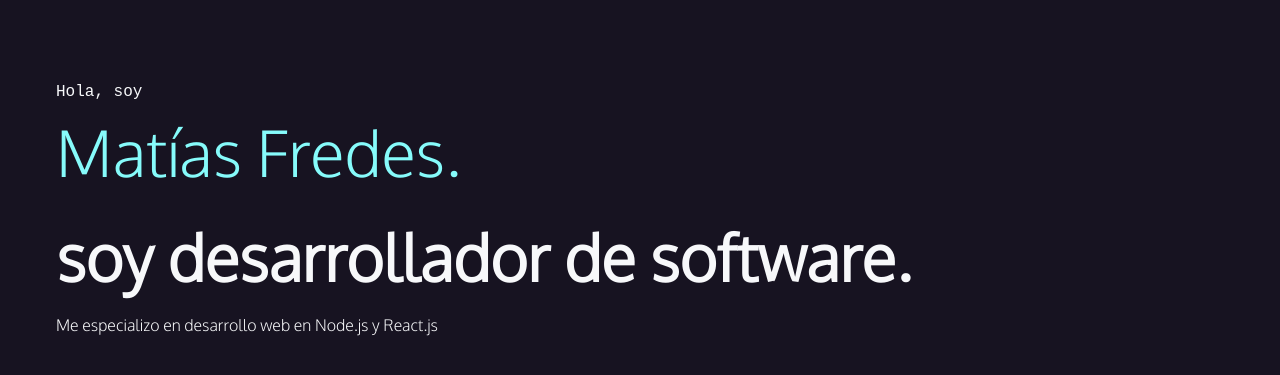
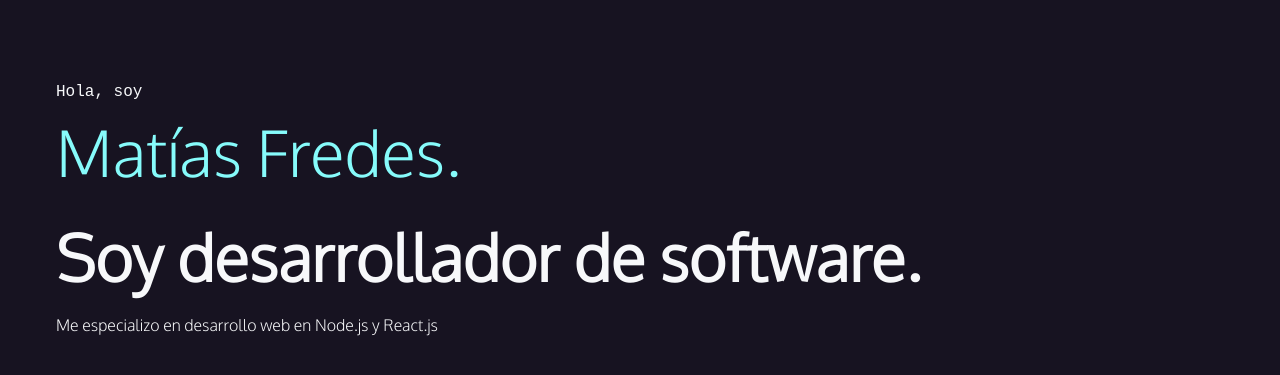
Before and after one commit to MatiasFredes/matidev-site, a website: page public/index.html in a window 1280 px wide. Shown: the part 67-442 px from the top of the page. Drawn offline with Linux system fonts and the light colour scheme; a web font is replaced by a local one.

Commit message:
Arreglo error ortografico en el html

```diff
--- a/public/index.html
+++ b/public/index.html
@@ -45,7 +45,7 @@
     </nav>
     <section id="intro">
         <p class="name">Hola, soy <span>Matías Fredes.</span></p>
-        <h2>soy desarrollador de software.</h2>
+        <h2>Soy desarrollador de software.</h2>
         <p>Me especializo en desarrollo web en Node.js y React.js</p>
       </section>
   </body>
```
